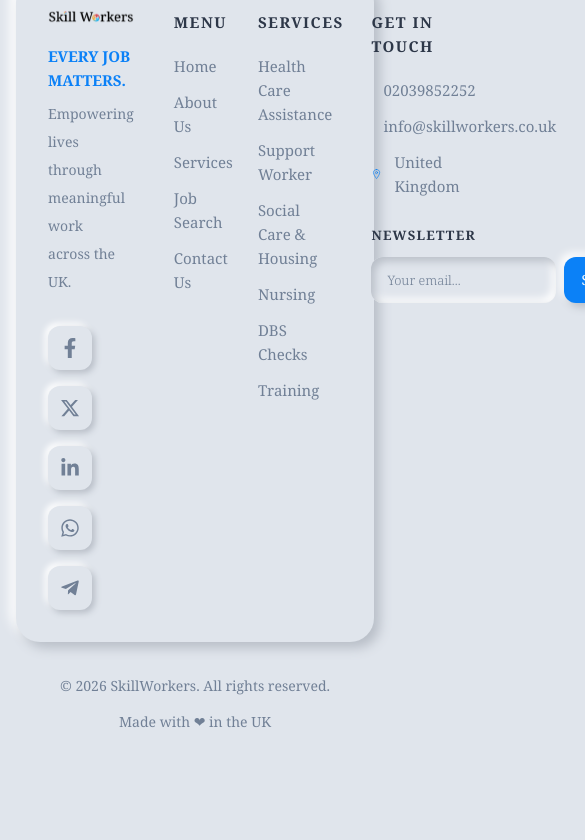
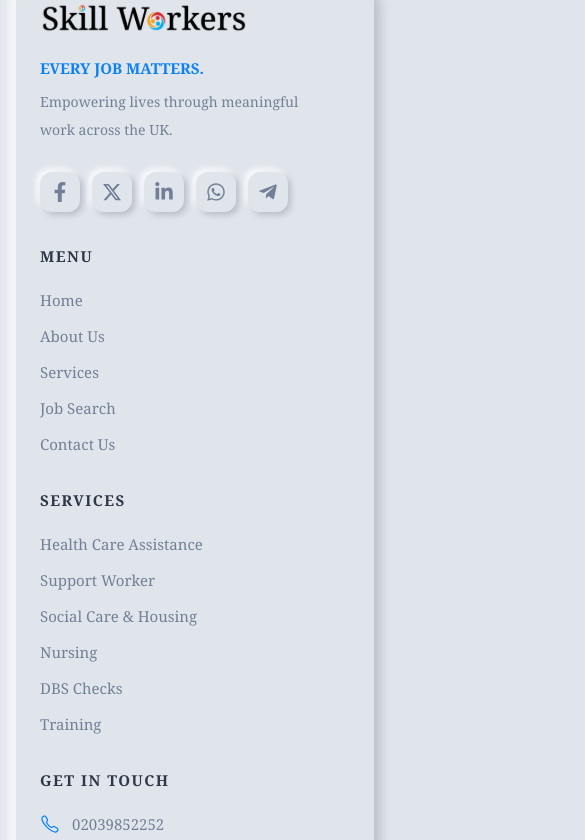
Before and after one commit to MJVaghasiya/Skill-Workers, a React (Vite) app: page / in a window 390 px wide. Shown: the part 5724-6564 px from the top of the page, 585 px wide, since content can reach past the window. Before the commit the page ends 6458 px from the top, so only its background shows below. Built offline with nearby package versions, Linux system fonts and the light colour scheme.

Commit message:
footer responsive add

```diff
--- a/src/components/Footer.jsx
+++ b/src/components/Footer.jsx
@@ -42,29 +42,27 @@ const Footer = () => {
   return (
     <footer>
       <div className="container">
-        <div className="neu-out rounded-3xl p-8 lg:p-12 mb-8">
-          <div className="flex items-start justify-between gap-10">
+        <div className="neu-out rounded-3xl p-6 sm:p-8 lg:p-12 mb-8">
+          <div className="grid gap-8 md:grid-cols-2 xl:grid-cols-[1.4fr_0.7fr_0.8fr_1.5fr] items-start">
 
             {/* Brand */}
-            <div className="lg:pr-10 w-[30%]">
+            <div className="w-full xl:pr-8">
               <div className="flex items-center gap-3 mb-5">
-                <div className="flex items-center justify-center">
-                  <img src={logoImg} alt="Skill Workers" className="object-contain w-70" />
-                </div>
+                <img src={logoImg} alt="Skill Workers" className="object-contain w-52 sm:w-60 lg:w-70" />
               </div>
 
-                <p className="p2 font-bold text-primary mb-2">EVERY JOB MATTERS.</p>
-                <p className="text-slate-100 2xl:text-[15px] text-[14px] leading-7 mb-7.5 w-[90%]">
+              <p className="p2 font-bold text-primary mb-2">EVERY JOB MATTERS.</p>
+              <p className="text-slate-100 2xl:text-[15px] text-[14px] leading-7 mb-7 w-full max-w-[90%]">
                 Empowering lives through meaningful work across the UK.
               </p>
-              {/* Socials */}
-              <div className="flex gap-4 flex-wrap">
+
+              <div className="flex gap-3 sm:gap-4 flex-wrap">
                 {socials.map(({ icon, href, label }) => (
                   <a
                     key={label}
                     href={href}
                     aria-label={label}
-                    className="size-11 rounded-xl neu-out-sm flex items-center justify-center text-slate-100 hover:text-primary transition-colors duration-300"
+                    className="size-10 sm:size-11 rounded-xl neu-out-sm flex items-center justify-center text-slate-100 hover:text-primary transition-colors duration-300"
                   >
                     {icon}
                   </a>
@@ -73,7 +71,7 @@ const Footer = () => {
             </div>
 
             {/* Menu */}
-            <div className="w-[15%]">
+            <div className="w-full">
               <p className="text-black-100 uppercase tracking-widest mb-5 font-bold">Menu</p>
               <ul className="space-y-3">
                 {[
@@ -96,7 +94,7 @@ const Footer = () => {
             </div>
 
             {/* Services */}
-            <div className="w-[25%]">
+            <div className="w-full">
               <p className="text-black-100 uppercase tracking-widest mb-5 font-bold">Services</p>
               <ul className="space-y-3">
                 {[
@@ -117,36 +115,35 @@ const Footer = () => {
             </div>
 
             {/* Contact + Newsletter */}
-            <div className="w-[30%]">
+            <div className="w-full">
               <p className="text-black-100 uppercase tracking-widest mb-5 font-bold">Get In Touch</p>
               <ul className="space-y-3 mb-7">
                 <li className="flex items-center gap-3">
-                    <IoCallOutline className="text-primary text-xl" />
-                  <a href="tel:02039852252" className="text-slate-100 p2 hover:text-primary">
+                  <IoCallOutline className="text-primary text-xl shrink-0" />
+                  <a href="tel:02039852252" className="text-slate-100 p2 hover:text-primary break-all">
                     02039852252
                   </a>
                 </li>
                 <li className="flex items-center gap-3">
-                    <IoMailOutline className="text-primary text-xl" />
-                  <a href="mailto:info@skillworkers.co.uk" className="text-slate-100 p2 hover:text-primary">
+                  <IoMailOutline className="text-primary text-xl shrink-0" />
+                  <a href="mailto:info@skillworkers.co.uk" className="text-slate-100 p2 hover:text-primary break-all">
                     info@skillworkers.co.uk
                   </a>
                 </li>
                 <li className="flex items-center gap-3">
-                    <IoLocationOutline className="text-primary text-xl" />
+                  <IoLocationOutline className="text-primary text-xl shrink-0" />
                   <span className="text-slate-100 p2">United Kingdom</span>
                 </li>
               </ul>
 
-              {/* Newsletter */}
               <p className="p3 text-black-100 uppercase tracking-widest mb-3 font-bold">Newsletter</p>
               {subscribed ? (
                 <div className="neu-in rounded-xl px-4 py-3 text-primary-light p3 font-semibold">
                   ✓ Subscribed! Thank you.
                 </div>
               ) : (
-                <form onSubmit={handleSubscribe} className="flex flex-col gap-1">
-                  <div className="flex gap-2">
+                <form onSubmit={handleSubscribe} className="flex flex-col gap-2">
+                  <div className="flex flex-col sm:flex-row gap-2">
                     <input
                       type="email"
                       value={email}
@@ -155,11 +152,11 @@ const Footer = () => {
                         if (emailError) setEmailError("");
                       }}
                       placeholder="Your email..."
-                      className="neu-input flex-1 px-4 py-2.5 rounded-xl p3 text-black-100 placeholder-slate-100 focus:outline-none"
+                      className="neu-input flex-1 px-4 py-2.5 rounded-xl p3 text-black-100 placeholder-slate-100 focus:outline-none w-full"
                     />
                     <button
                       type="submit"
-                      className="btn neu-btn-primary px-4 py-2.5 "
+                      className="btn neu-btn-primary px-4 py-2.5 w-full sm:w-auto"
                     >
                       Submit
                     </button>
```
